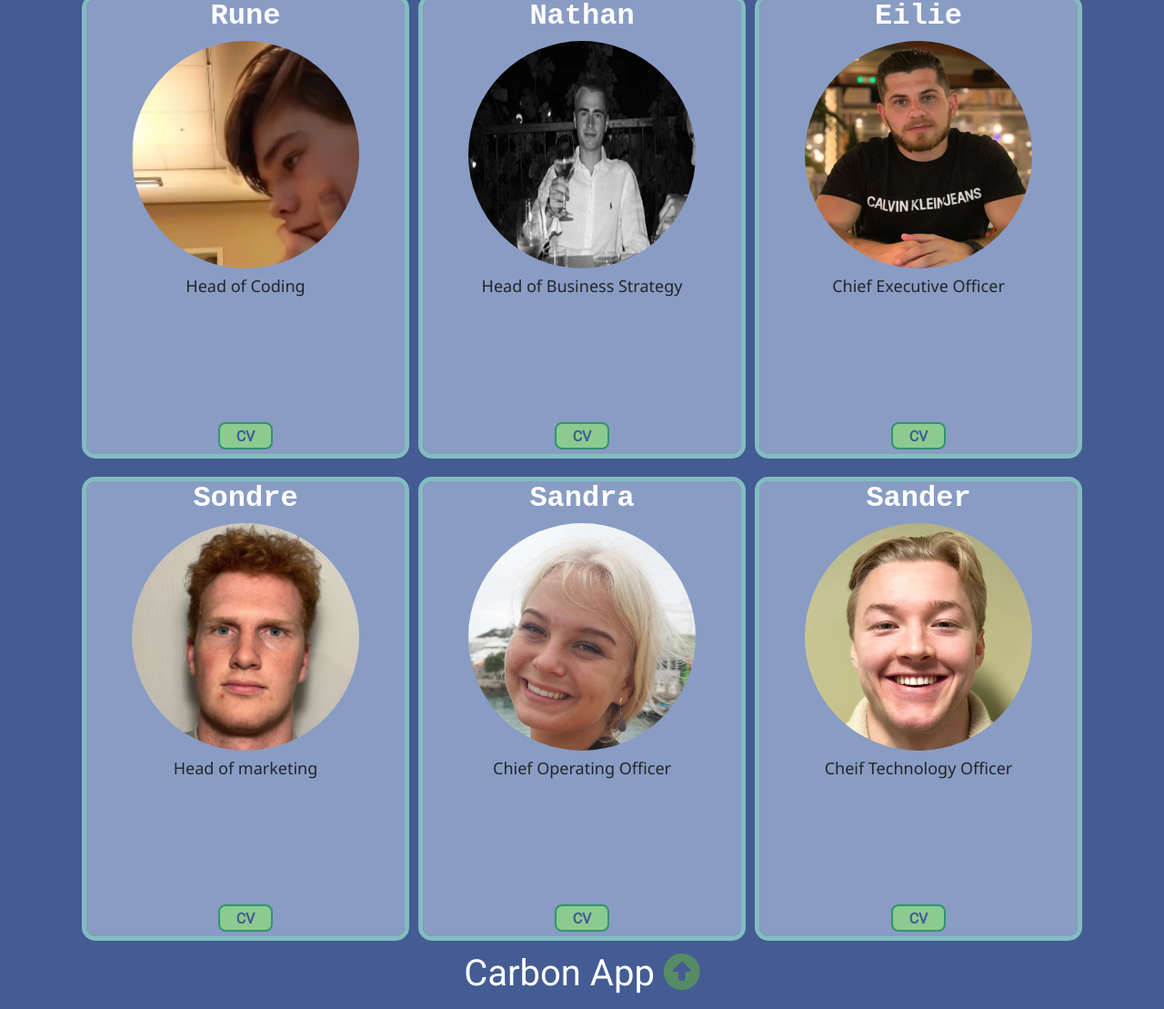
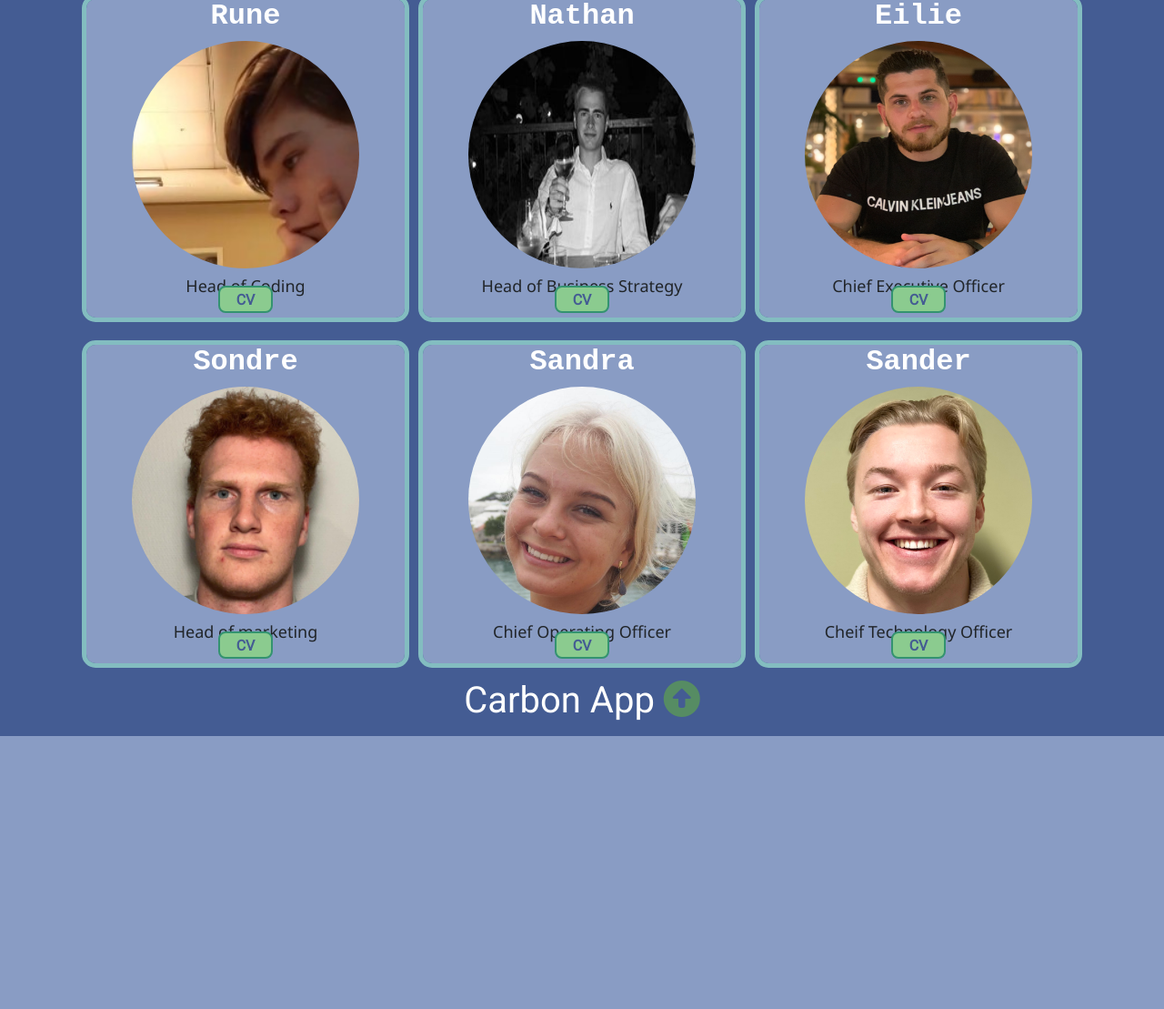
Before and after one commit to sandrathereseb/carbon_app_2023, a Flask app: page /home in a window 1280 px wide. Shown: the part 896-2005 px from the top of the page at 91% size. After the commit the page ends 1705 px from the top, so only its background shows below. Run offline with Flask 2, Linux system fonts and the light colour scheme; some libraries are stand-ins or nearby versions.

Commit message:
Update home.css

```diff
--- a/capp/static/cssFiles/home.css
+++ b/capp/static/cssFiles/home.css
@@ -71,7 +71,7 @@
   display: flex;
   flex-direction: column;
   width: 350px;
-  height: 500px;
+  height: 350px;
   background-color: #899cc4;
   outline-width: 5px;
   outline-color: #83BDC0;
```
